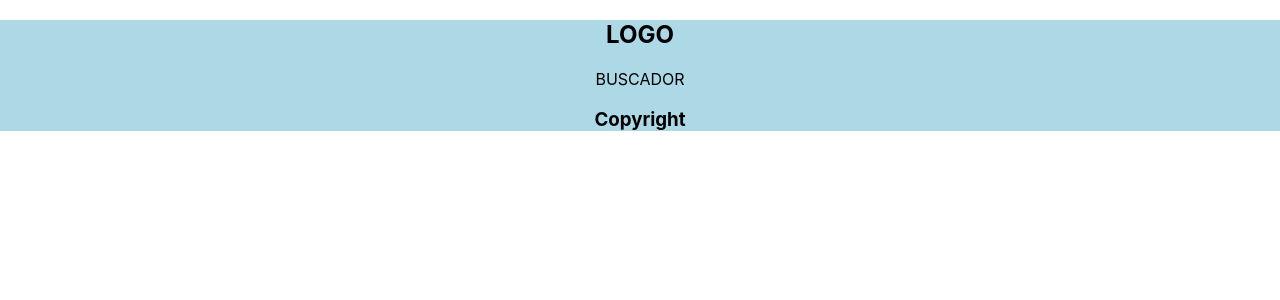
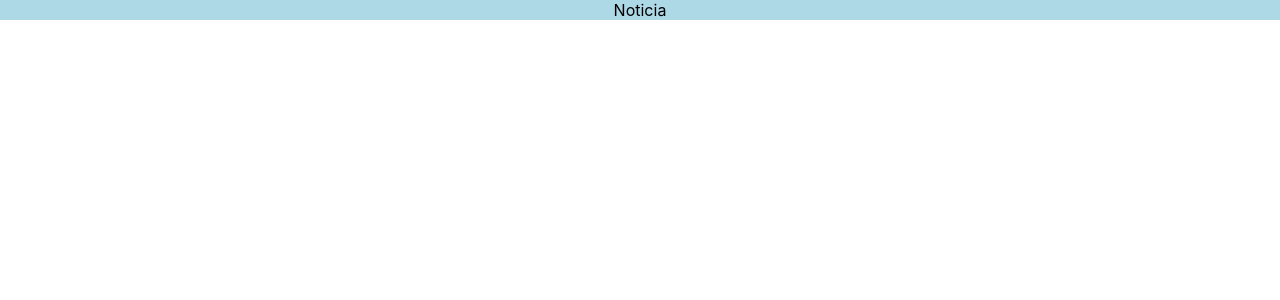
Before and after one commit to belliniedu/infor-react, a React (Create React App) app: page /noticia in a window 1280 px wide. Shown: the top 300 px of the page. Built offline with nearby package versions, Linux system fonts and the light colour scheme.

Commit message:
se agrega router-dom

```diff
--- a/package.json
+++ b/package.json
@@ -6,9 +6,13 @@
     "@testing-library/jest-dom": "^5.16.5",
     "@testing-library/react": "^13.4.0",
     "@testing-library/user-event": "^13.5.0",
+    "localforage": "^1.10.0",
+    "match-sorter": "^6.3.1",
     "react": "^18.2.0",
     "react-dom": "^18.2.0",
-    "react-scripts": "5.0.1",
+    "react-router-dom": "^6.4.4",
+    "react-scripts": "^5.0.1",
+    "sort-by": "^0.0.2",
     "web-vitals": "^2.1.4"
   },
   "scripts": {
--- a/src/App.js
+++ b/src/App.js
@@ -1,22 +1,31 @@
 import './App.css';
-import Logo from './components/Logo';
 import PaginaBuscador from './paginas/PaginaBuscador';
+import {
+  createBrowserRouter,
+  RouterProvider,
+  Route
+} from "react-router-dom";
+import Error404 from './components/Errores/404';
+import Noticia from './paginas/Noticia';
+
+
+const router = createBrowserRouter([
+  {
+    path: "/",
+    element: <PaginaBuscador/>,
+    errorElement: <Error404/>,
+  },
+  {
+    path: "/noticia",
+    element: <Noticia/>,
+  },
+]);
 
 function App() {
   return (
     <div className="App">
-            <header>
-              <Logo />
-            </header>
-            <body>
-              <PaginaBuscador />
-            </body>
-            <footer>
-              <h3>Copyright</h3>
-            </footer>
-
-    </div>
-
+    <RouterProvider router={router} />
+  </div>
   );
 }
 
--- a/src/components/Buscador.jsx
+++ b/src/components/Buscador/Buscador.jsx
@@ -1,6 +1,9 @@
+
 const Buscador = () => {
+
     return (
-        <div>BUSCADOR</div>
+        <div>BUSCADOR: </div>
+
     )
 
 
--- /dev/null
+++ b/src/components/Errores/404.jsx
@@ -0,0 +1,3 @@
+const Error404 = () => <div> Esta pagina no existe </div>;
+
+export default Error404;
--- /dev/null
+++ b/src/paginas/Noticia.jsx
@@ -0,0 +1,9 @@
+const Noticia = () => {
+    return (
+        <div>Noticia</div>
+    )
+
+
+}
+
+export default Noticia;
--- a/src/paginas/PaginaBuscador.jsx
+++ b/src/paginas/PaginaBuscador.jsx
@@ -1,14 +1,20 @@
 
-import Buscador from '../components/Buscador';
+import Buscador from '../components/Buscador/Buscador';
+import Logo from '../components/Logo/Logo';
 
 const PaginaBuscador = () => {
     return (
+            <main>
+                <header>
+              <Logo/>
+            </header>
+              <Buscador />
 
-            <div><Buscador /></div>
-
+            <footer>
+              <h3>Copyright</h3>
+            </footer>
+            </main>
     )
-
-
 };
 
 export default PaginaBuscador;
```
Also changed, not shown: src/paginas/Noticias.jsx (deleted, +0 -9 lines), src/servicios/noticias.js (added, +10 -0 lines), src/components/Logo/Logo.jsx (renamed from src/components/Logo.jsx), 1 other file (tests, documents, lock files or other folders).
